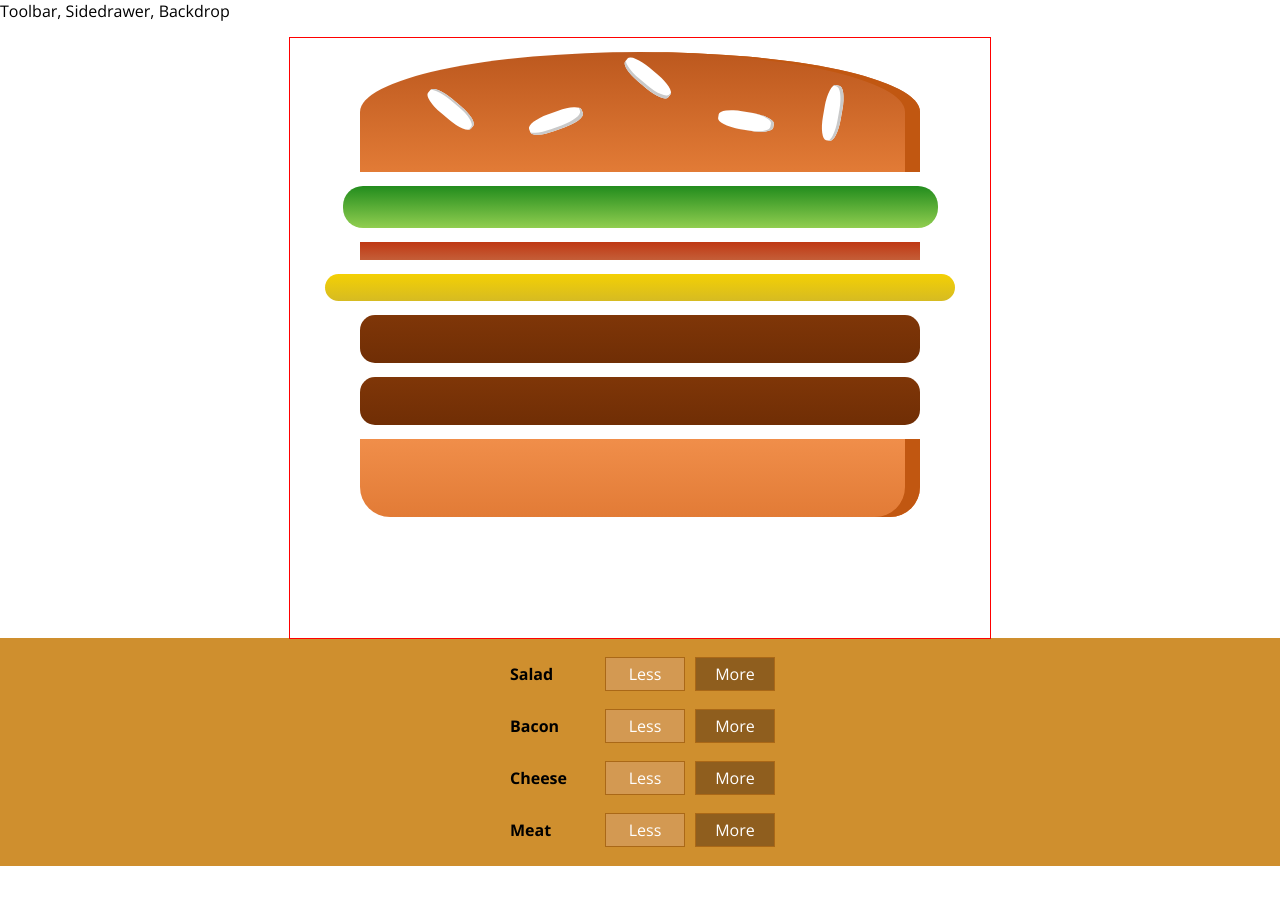
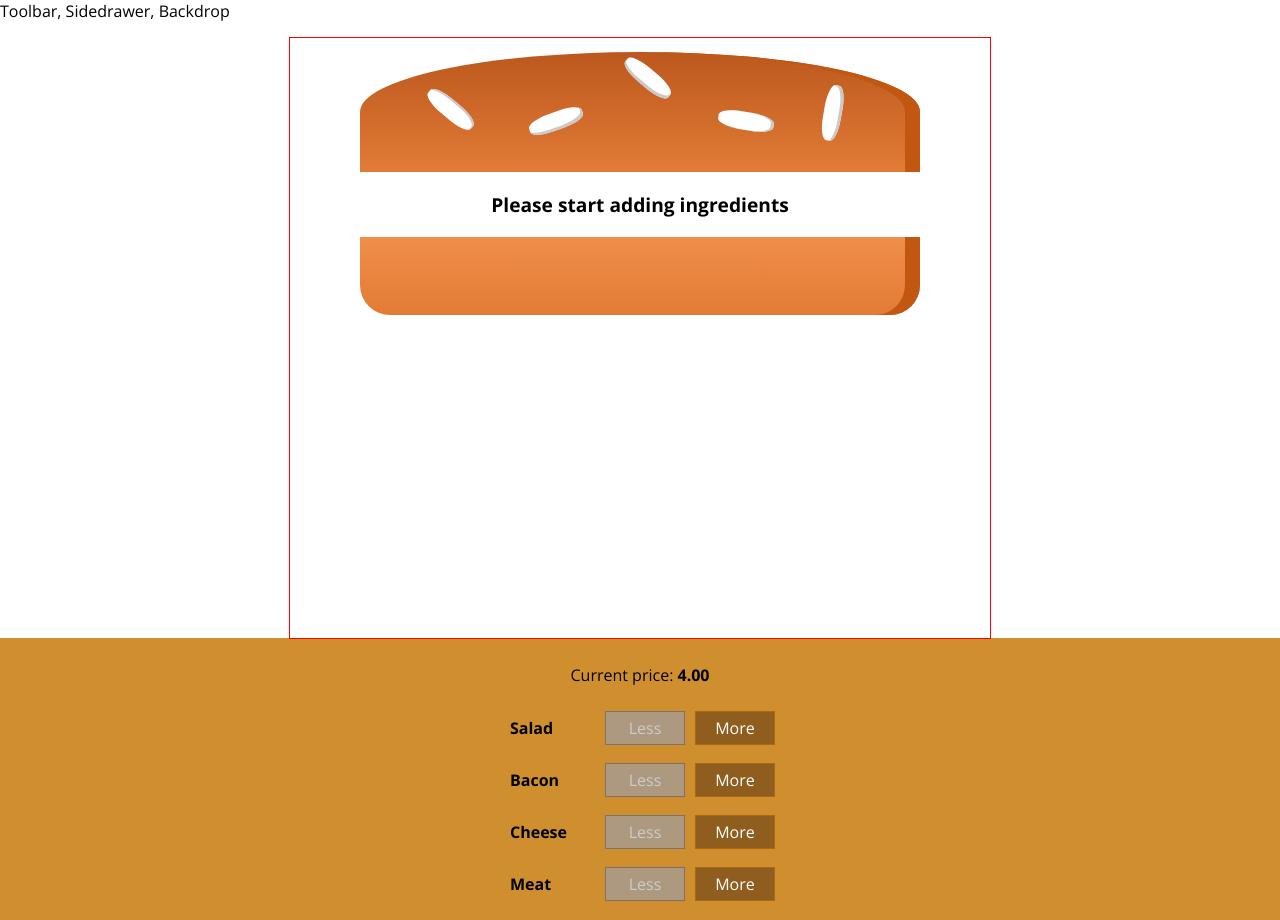
Before and after one commit to michael-petry/burger-builder, a React app: page / in a window 1280 px wide. Before the commit the page ends 866 px from the top, so only its background shows below. Built offline with nearby package versions, Linux system fonts and the light colour scheme.

Commit message:
Display burger price and set initial ingredients to 0

```diff
--- a/src/components/Burger/BuildControls/BuildControls.js
+++ b/src/components/Burger/BuildControls/BuildControls.js
@@ -12,6 +12,7 @@
 
 const buildControls = (props) => (
     <div className={classes.BuildControls}>
+        <p>Current price: <strong>{props.price.toFixed(2)}</strong></p>
         {controls.map(control => (
             <BuildControl
                 key={control.type}
--- a/src/containers/BurgerBuilder/BurgerBuilder.js
+++ b/src/containers/BurgerBuilder/BurgerBuilder.js
@@ -15,10 +15,10 @@
 
     state = {
         ingredients: {
-            salad: 1,
-            bacon: 1,
-            cheese: 1,
-            meat: 2
+            salad: 0,
+            bacon: 0,
+            cheese: 0,
+            meat: 0
         },
         totalPrice: 4
     }
@@ -64,6 +64,7 @@
                     ingredientAdded={this.addIngredientHandler}
                     ingredientRemoved={this.removeIngredientHandler}
                     disabled={disabledInfo}
+                    price={this.state.totalPrice}
                 />
             </Aux>
         );
```
